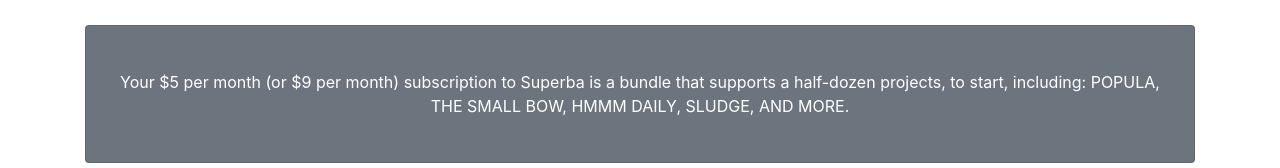
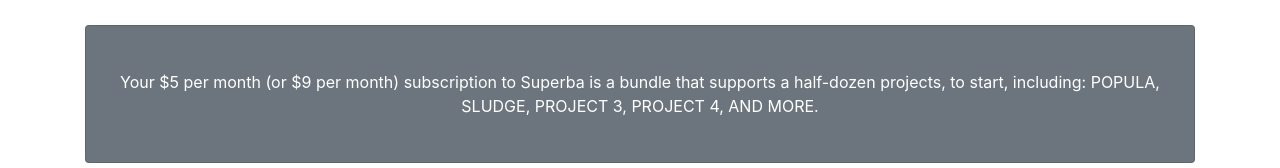
Before and after one commit to readsludge/readsludge.github.io, a website: page index.html in a window 1280 px wide. Shown: the part 453-621 px from the top of the page. Drawn offline with Linux system fonts and the light colour scheme.

Commit message:
tweak names
in case of crawlers

```diff
--- a/index.html
+++ b/index.html
@@ -69,7 +69,7 @@
     <!-- Call to Action Well -->
     <div class="card text-white bg-secondary my-5 py-4 text-center">
       <div class="card-body">
-        <p class="text-white m-0">Your $5 per month (or $9 per month) subscription to Superba is a bundle that supports a half-dozen projects, to start, including: POPULA, THE SMALL BOW, HMMM DAILY, SLUDGE, AND MORE.</p>
+        <p class="text-white m-0">Your $5 per month (or $9 per month) subscription to Superba is a bundle that supports a half-dozen projects, to start, including: POPULA, SLUDGE, PROJECT 3, PROJECT 4, AND MORE.</p>
       </div>
     </div>
 
```
